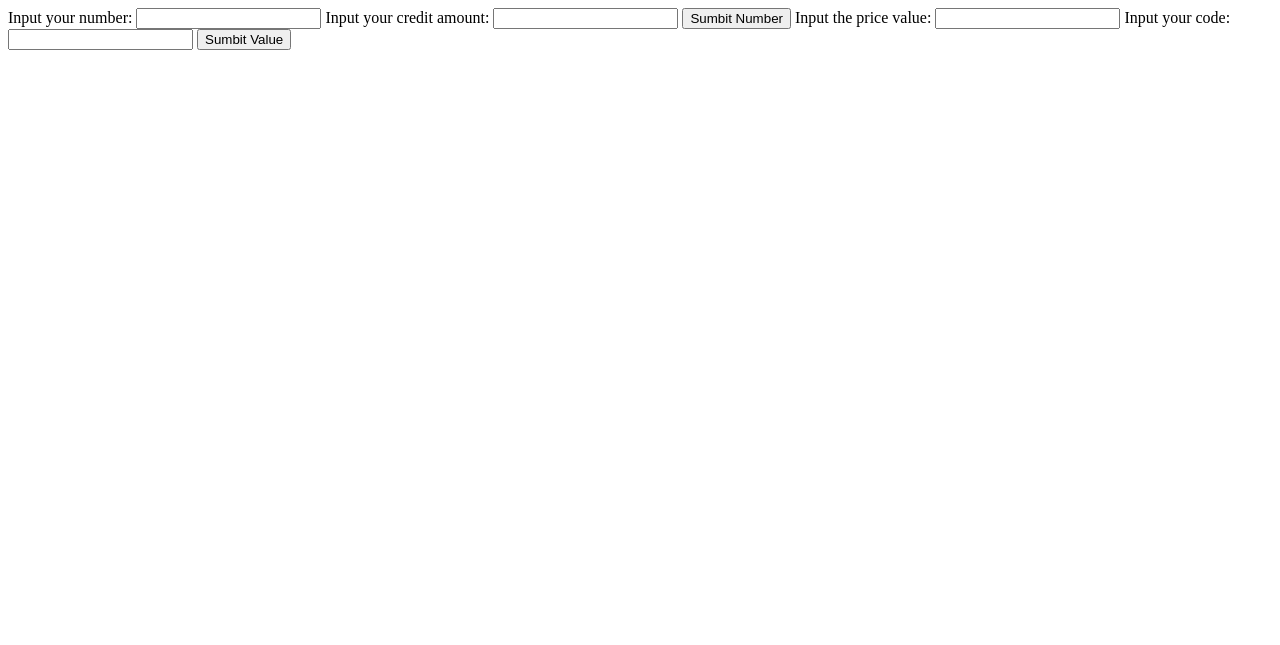
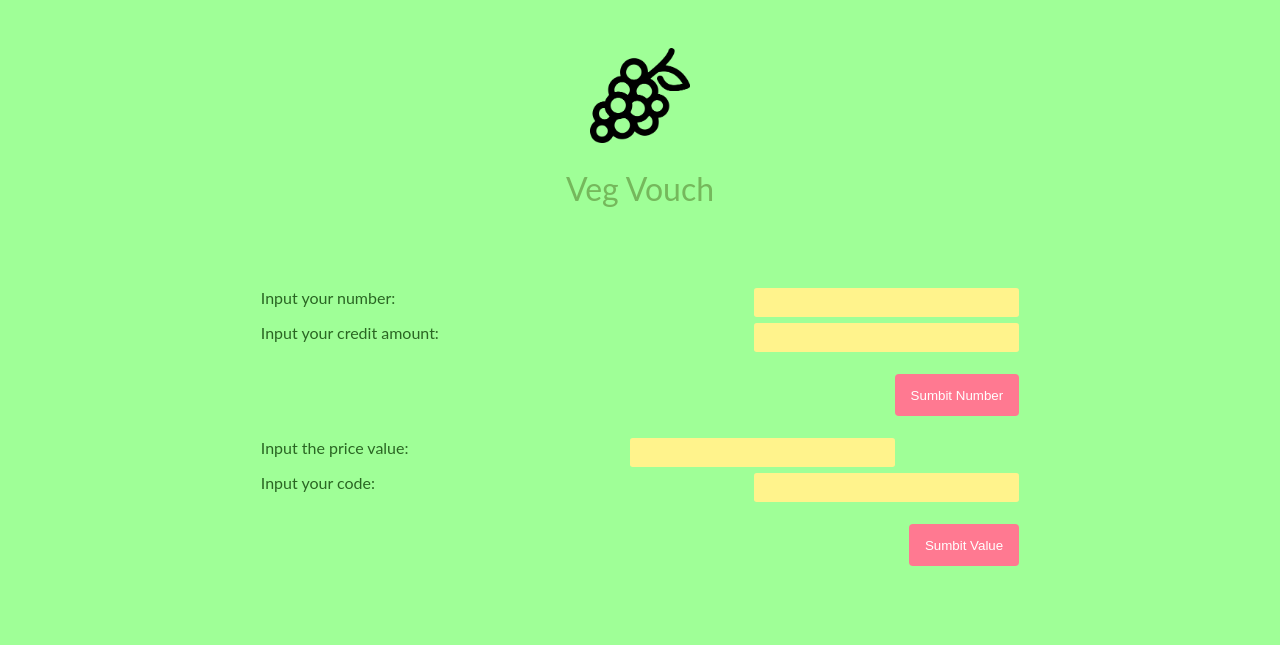
Before and after one commit to andrewMacmurray/cast-oxfam-hackathon, a website: page public/index.html in a window 1280 px wide. Drawn offline with Linux system fonts and the light colour scheme.

Commit message:
add styling

```diff
--- a/public/index.html
+++ b/public/index.html
@@ -3,14 +3,34 @@
   <head>
     <title></title>
     <link rel="stylesheet" href="./style.css">
+    <meta name="viewport" content="initial-scale=1">
   </head>
   <body>
-    Input your number: <input type='text' id='number' />
-    Input your credit amount: <input type='text' id='credit' />
-      <button id="but">Sumbit Number</button>
-    Input the price value: <input type='text' id='price' />
-    Input your code: <input type='text' id='code' />
-      <button id="chargebutton">Sumbit Value</button>
+    <div class="logo">
+      <img src='grapes.png' />
+    </div>
+    <p class='logo-text'>Veg Vouch</p>
+    <div class='veg-forms'>
+      <div class='submit-number'>
+        <p>Input your number: <input type='text' id='number' /></p>
+        <p>Input your credit amount: <input type='text' id='credit' />
+        <br/>
+        <button id="but">Sumbit Number</button></p>
+      </div>
+
+      <div class='redeem-voucher'>
+        <p>Input the price value: <input type='text' id='price' /></p>
+        <p>Input your code: <input type='text' id='code' />
+        <br/>
+        <button id="chargebutton">Sumbit Value</button></p>
+      </div>
+
+      <div class='messages'>
+        <p id="success" class="hidden">Your transaction went through!</p>
+        <p id="failure" class="hidden">Insufficient funds, please credit your account</p>
+      </div>
+    </div>
+
     <script src="./script.js"></script>
   </body>
 </html>
--- a/public/script.js
+++ b/public/script.js
@@ -26,6 +26,13 @@
    console.log('thing1')
    if(xhr.readyState === 4 && xhr.status === 200){
      console.log(xhr.responseText);
+     if (xhr.responseText) {
+       var success = document.getElementById('success')
+       success.classList.remove('hidden')
+     } else {
+       var failure = document.getElementById('failure')
+       failure.classList.remove('hidden')
+     }
    }
  }
  xhr.open('GET', '/charge/' + price + '/' + code);
--- a/public/style.css
+++ b/public/style.css
@@ -0,0 +1,103 @@
+body {
+  background-color: #9FFF97;
+  font-family: lato;
+}
+
+.logo {
+  max-width: 100px;
+  text-align: center;
+  margin: 3em auto;
+}
+
+.logo-text {
+  text-align: center;
+  color: #75B85C;
+  font-size: 32px;
+  margin-top: -25px;
+}
+
+.logo img {
+  width: 100%;
+}
+
+.veg-forms {
+  display: block;
+  margin: 5em auto;
+  width: 60%;
+  color: #2A6623;
+}
+
+.redeem-voucher {
+  margin: 6em 0;
+}
+
+.messages {
+  margin: 2em 0;
+}
+
+button {
+  margin: 1.7em 0;
+  border: none;
+  padding: 1em 1.2em;
+  border-radius: 0.3em;
+  background-color: #FF7991;
+  color: #fff;
+  transition: 0.3s ease;
+  clear: both;
+}
+
+button:hover {
+  background-color: #25ace6;
+}
+
+input {
+  transition: 0.3s ease;
+  width: 30%;
+  min-width: 100px;
+  background-color: #FFF38C;
+  border: none;
+  border-radius: 0.2em;
+  padding: 0.5em 1.4em;
+  outline: none;
+  color: #fff;
+}
+
+input:hover,
+input:focus {
+  background-color: #FF7991;
+}
+
+.submit-number input,
+.submit-number button,
+.redeem-voucher input,
+.redeem-voucher button {
+  float: right;
+}
+
+#success,
+#failure {
+  opacity: 1;
+  transition: 0.3s ease;
+}
+
+#success {
+  color: #63CB25;
+}
+
+#failure {
+  color: #d93929;
+}
+
+.hidden {
+  opacity: 0!important;
+}
+
+.success {
+  opacity: 1!important;
+}
+
+@media (max-width: 500px) {
+  p {
+    font-size: 12px;
+  }
+}
```
Also changed, not shown: public/grapes.png (added).
